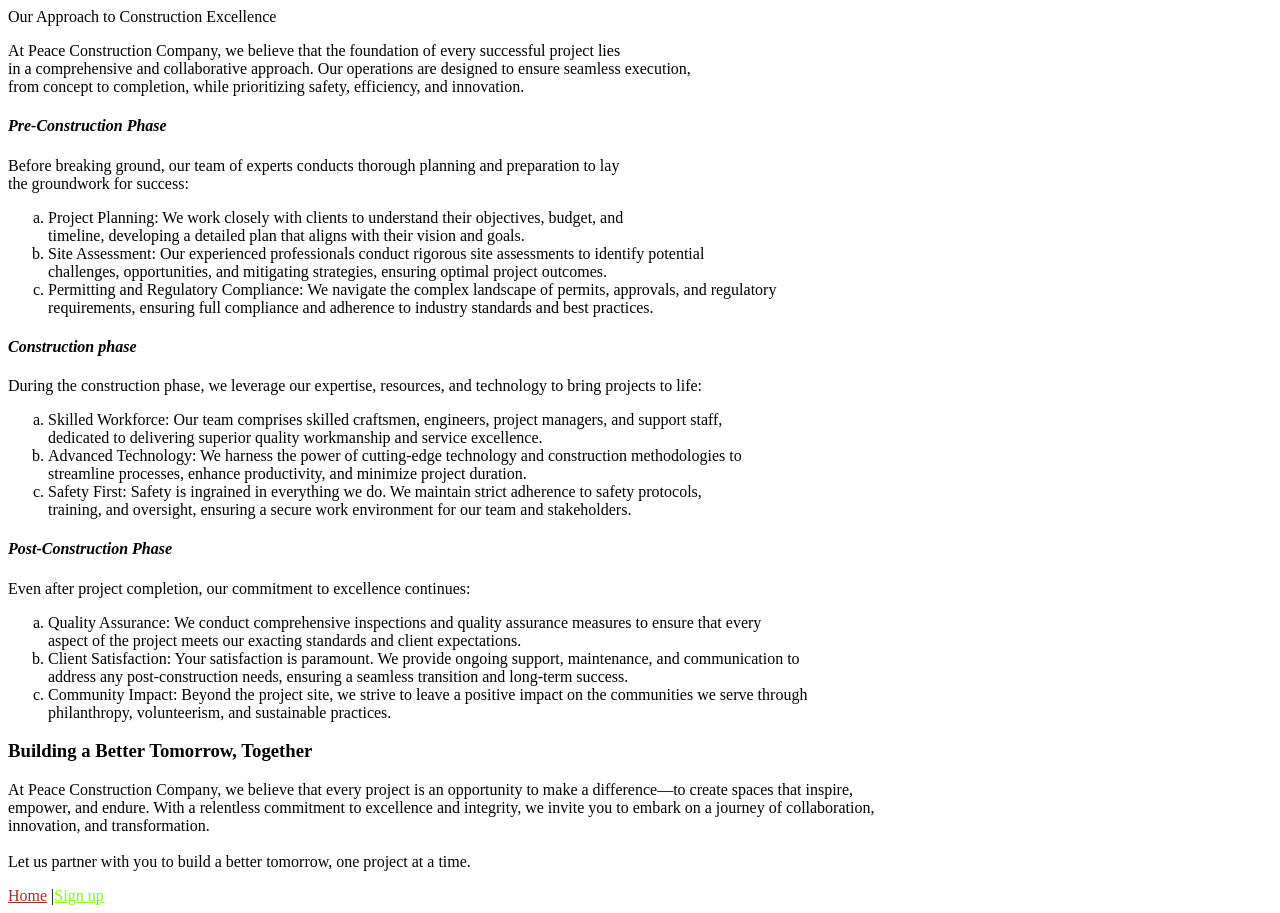
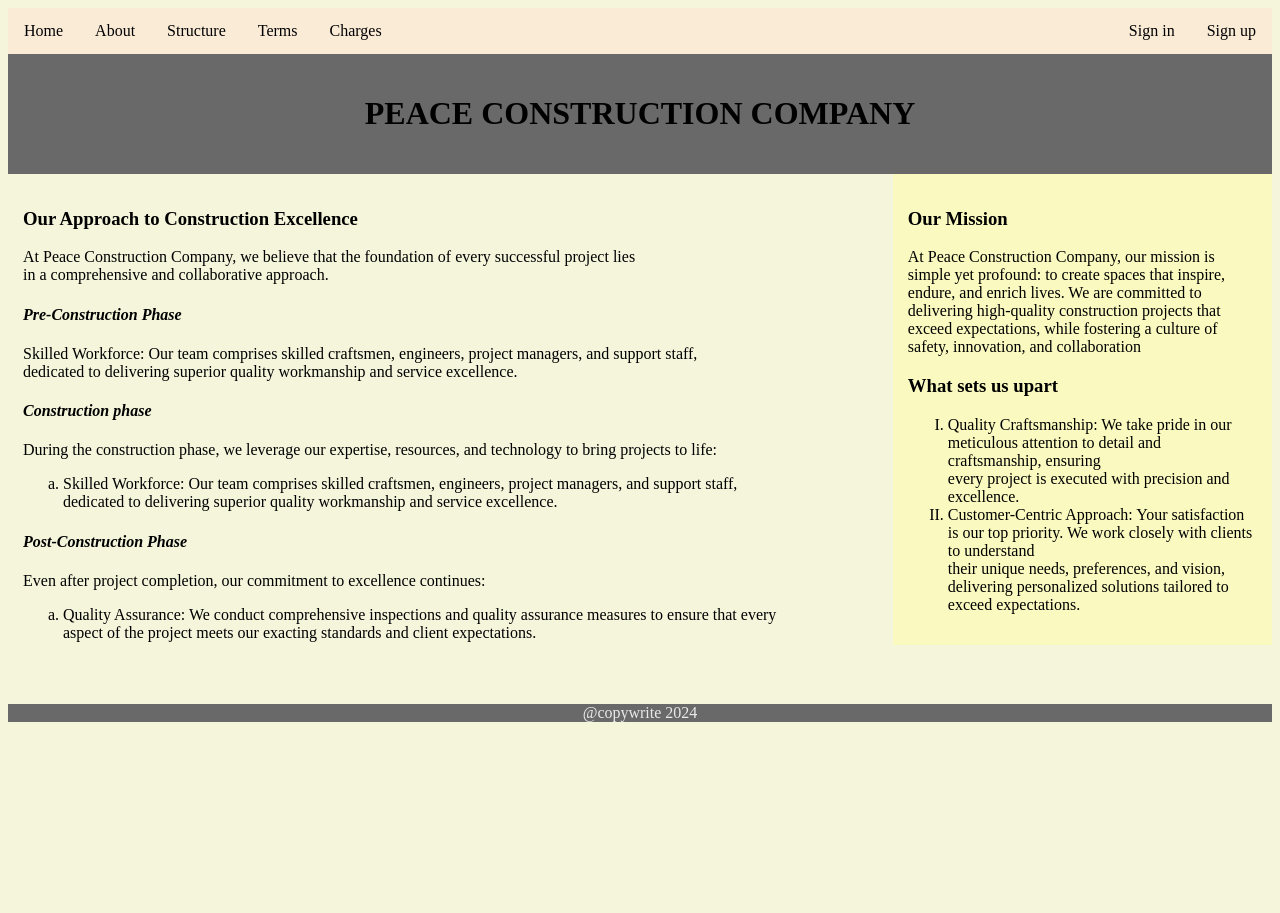
Before and after one commit to IreneWanjiruKariuki/project2, a PHP site: page /index2.html in a window 1280 px wide. After the commit the page ends 722 px from the top, so only its background shows below. Run offline with PHP 8.4, Linux system fonts and the light colour scheme.

Commit message:
termsstructure

```diff
--- a/index2.html
+++ b/index2.html
@@ -4,41 +4,39 @@
     <meta charset="UTF-8">
     <meta name="viewport" content="width=device-width, initial-scale=1.0">
     <title>Document</title>
-
+    <link rel="stylesheet" href="style.css">
 
 </head>
 <body>
-
-    <div class="main_box">
-        <div class="cnt_box">Our Approach to Construction Excellence
-
+    <div class="toplink a">
+        <a href="./">Home</a>
+        <a href="index2.html" >About</a>
+        <a href="index4.html" >Structure</a>
+        <a  href="index3.html">Terms</a>
+        <a href="index6.html">Charges</a>
+        <div class="toplink-right">
+            <a href="r2.html">Sign in</a>
+            <a href="r.html">Sign up</a>
         </div>
     </div>
-    <p>At Peace Construction Company, we believe that the foundation of every successful project lies<br>
-       in a comprehensive and collaborative approach. Our operations are designed to ensure seamless execution,<br>
-       from concept to completion, while prioritizing safety, efficiency, and innovation.</p>
-
-    <h4 style="font-style: italic;">Pre-Construction Phase</h4>
-    <p>Before breaking ground, our team of experts conducts thorough planning and preparation to lay<br>
-       the groundwork for success:</p>
-    <ol type="a" start="1">
-        <li>Project Planning: We work closely with clients to understand their objectives, budget, and <br>
-            timeline, developing a detailed plan that aligns with their vision and goals.</li>
-        <li>Site Assessment: Our experienced professionals conduct rigorous site assessments to identify potential<br>
-            challenges, opportunities, and mitigating strategies, ensuring optimal project outcomes.</li>
-        <li>Permitting and Regulatory Compliance: We navigate the complex landscape of permits, approvals, and regulatory<br>
-            requirements, ensuring full compliance and adherence to industry standards and best practices.</li>
-    </ol>
+    <div class="banner">
+        <h1>PEACE CONSTRUCTION COMPANY</h1>
+    </div>
+    <div class="row:after">
+       <div class="content">
+        <h3>Our Approach to Construction Excellence</h3>
+        <p>At Peace Construction Company, we believe that the foundation of every successful project lies<br>
+            in a comprehensive and collaborative approach. </p>
+            <h4 style="font-style: italic;">Pre-Construction Phase</h4>
+            <p>Skilled Workforce: Our team comprises skilled craftsmen, engineers, project managers, and support staff,<br>
+                dedicated to delivering superior quality workmanship and service excellence.</p>
 
     <h4 style="font-style: italic;">Construction phase</h4>
     <p>During the construction phase, we leverage our expertise, resources, and technology to bring projects to life:</p>
     <ol type="a" start="1">
         <li>Skilled Workforce: Our team comprises skilled craftsmen, engineers, project managers, and support staff,<br>
             dedicated to delivering superior quality workmanship and service excellence.</li>
-        <li>Advanced Technology: We harness the power of cutting-edge technology and construction methodologies to<br>
-            streamline processes, enhance productivity, and minimize project duration.</li>
-        <li>Safety First: Safety is ingrained in everything we do. We maintain strict adherence to safety protocols,<br>
-            training, and oversight, ensuring a secure work environment for our team and stakeholders.</li>
+
     </ol>
 
     <h4 style="font-style: italic;">Post-Construction Phase</h4>
@@ -46,17 +44,24 @@
     <ol type="a" start="1">
         <li>Quality Assurance: We conduct comprehensive inspections and quality assurance measures to ensure that every<br>
             aspect of the project meets our exacting standards and client expectations.</li>
-        <li>Client Satisfaction: Your satisfaction is paramount. We provide ongoing support, maintenance, and communication to<br>
-            address any post-construction needs, ensuring a seamless transition and long-term success.</li>
-        <li>Community Impact: Beyond the project site, we strive to leave a positive impact on the communities we serve through<br>
-            philanthropy, volunteerism, and sustainable practices.</li>
+
     </ol>
+       </div>
+       <div class="side_bar">
+        <h3>Our Mission</h3>
+        <p>At Peace Construction Company, our mission is simple yet profound: to create spaces that inspire, endure, and enrich lives. We are committed to delivering high-quality construction projects that exceed expectations, while fostering a culture of safety, innovation, and collaboration</p>
+        <h3>What sets us upart</h3>
 
-    <h3>Building a Better Tomorrow, Together</h3>
-    <p>At Peace Construction Company, we believe that every project is an opportunity to make a difference—to create spaces that inspire,<br>
-       empower, and endure. With a relentless commitment to excellence and integrity, we invite you to embark on a journey of collaboration,<br>
-       innovation, and transformation.<br><br>
-       Let us partner with you to build a better tomorrow, one project at a time.</p>
+        <ol type="I" start="1">
+           <li>Quality Craftsmanship: We take pride in our meticulous attention to detail and craftsmanship, ensuring<br>
+            every project is executed with precision and excellence.</li>
+           <li>Customer-Centric Approach: Your satisfaction is our top priority. We work closely with clients to understand<br>
+            their unique needs, preferences, and vision, delivering personalized solutions tailored to exceed expectations.</li>
+        </ol>
+    </div>
+    </div>
+    <div class="footer" style="text-align: center;">
+        @copywrite 2024
+    </div>
 
-    <a href="./" style="color: brown;">Home</a> |<a href="r.html" style="color:chartreuse;">Sign up</a>
 </body>
--- a/index4.html
+++ b/index4.html
@@ -6,6 +6,8 @@
     <title>Document</title>
 </head>
 <body>
+
+
     <h1 style="color: blue;text-align: center;">Structure of peace construction limited</h1>
     <p>The structural organization of Peace Construction Company likely follows a hierarchical model common in construction<br>
         firms. Here's a generalized structure:</p>
--- a/structureStyle.css
+++ b/structureStyle.css
@@ -3,11 +3,6 @@
 }
 body{
     background-color:beige;
-}
-@media screen and (max width:700px){
-    .content, .side_bar, img{
-        width:100%
-    }
 }
 .banner{
     background-color:dimgrey;
@@ -57,6 +52,6 @@ body{
     padding: 0.1px;
     text-align: center;
     color: rgb(233, 233, 233);
-    margin-block-start: 730px;
+    margin-block-start: 530px;
 
 }
```
Also changed, not shown: index3.html (+35 -28 lines).
